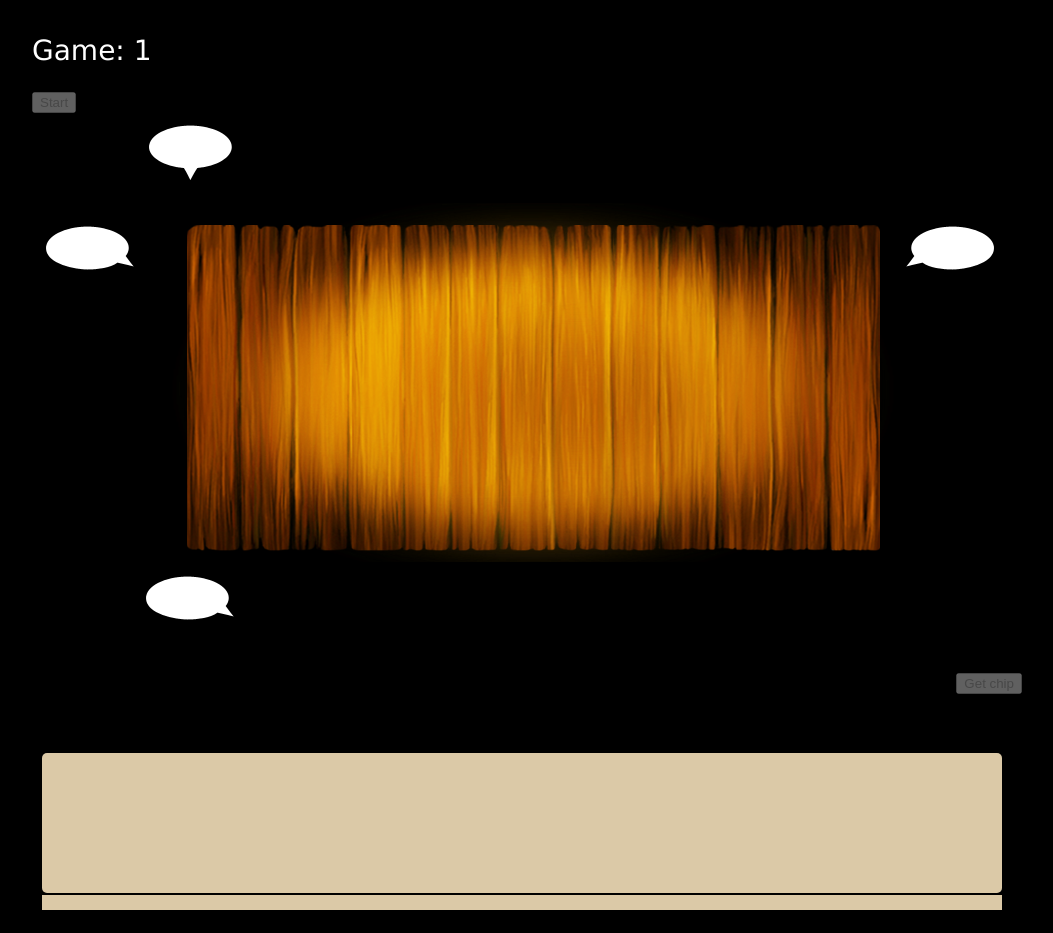
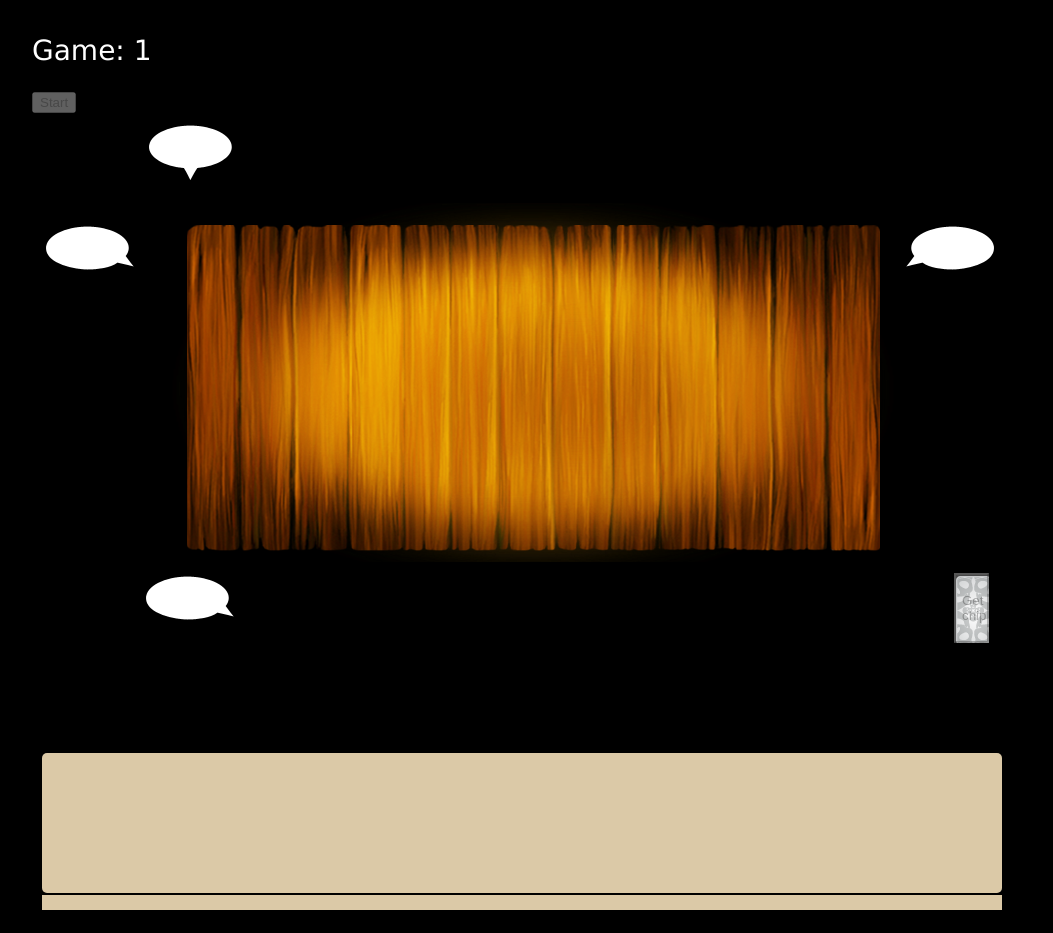
Before and after one commit to strugo/wsd, a Django app: page /game/room/1/ in a window 1280 px wide. Shown: the part 121-1054 px from the top of the page, without its empty margins (129-1182 px from the left). Run offline with Django 3.2, Linux system fonts and the light colour scheme; a user stored in the database is signed in; tables that the repository leaves empty hold one stand-in row (values such as "Sample post"); some libraries are stand-ins or nearby versions.

Commit message:
Fix styles

```diff
--- a/domino/files/static/css/style.css
+++ b/domino/files/static/css/style.css
@@ -479,8 +479,8 @@ table tr td {
 
 #bank {
     position: absolute;
-    right: 10px;
-    top: 560px;
+    right: 40px;
+    top: 460px;
     height: 100px;
 }
 
@@ -579,6 +579,15 @@ table tr td {
     margin: 3px 0;
 }
 
+#get_chip {
+    float: left;
+    background-image: url(/static/images/chip_back_0.png);
+    background-repeat: no-repeat;
+    width: 35px;
+    height: 70px;
+    margin: 0 3px;
+}
+
 #chat {
     position: absolute;
     top: 640px;
--- a/domino/templates/dominogame/room.html
+++ b/domino/templates/dominogame/room.html
@@ -586,7 +586,11 @@
                     }
                 }
                 if (direction == 1) {
-                    $("#chip_"+id).offset({ top: offset.top-70, left: offset.left});
+                    if (prev.direction == 0) {
+                        $("#chip_"+id).offset({ top: offset.top-70, left: offset.left});
+                    } else {
+                        $("#chip_"+id).offset({ top: offset.top-70, left: offset.left+35});
+                    }
                 }
                 if (direction == 2) {
                     if (prev.direction == 1) {
```
